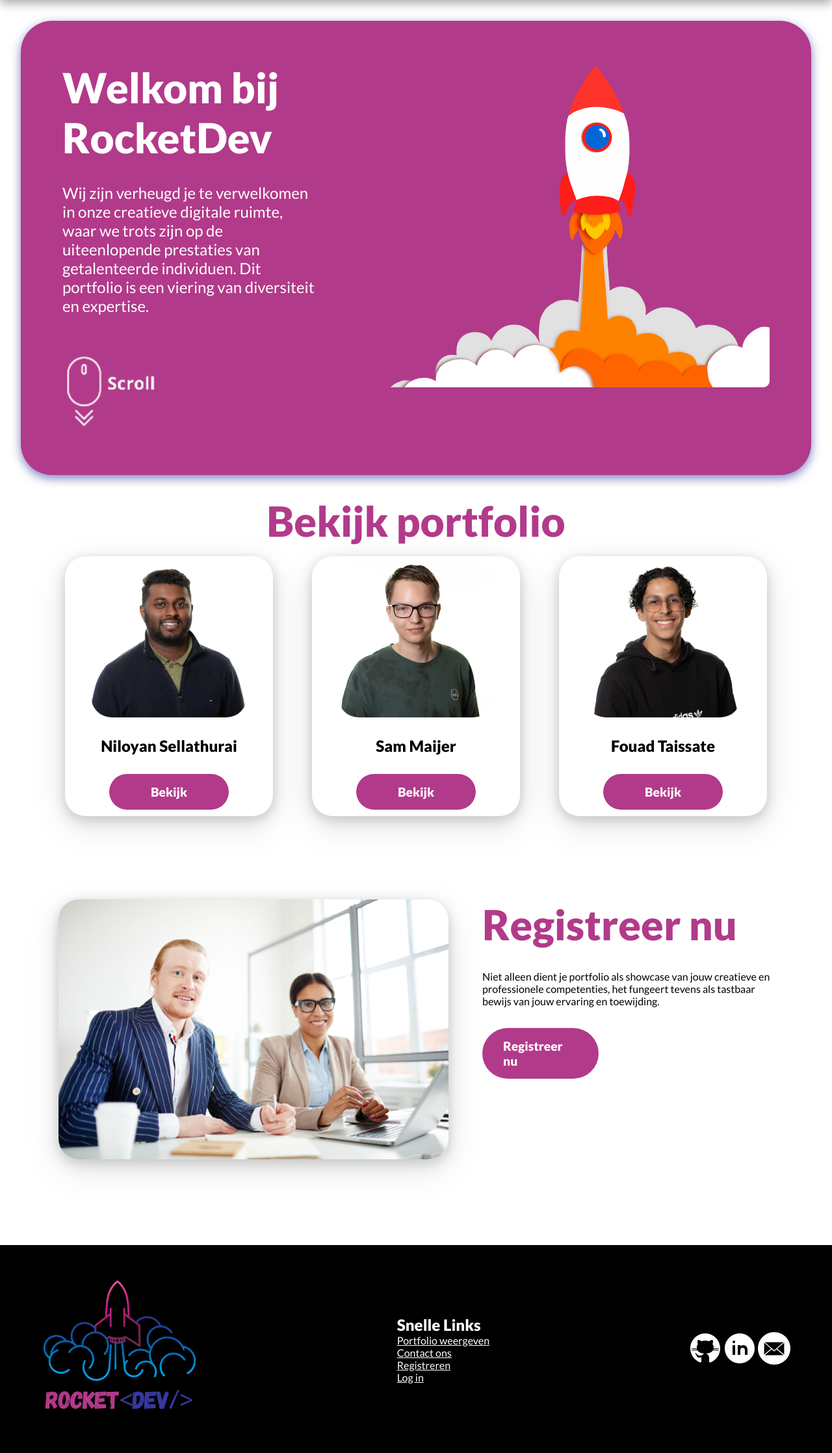
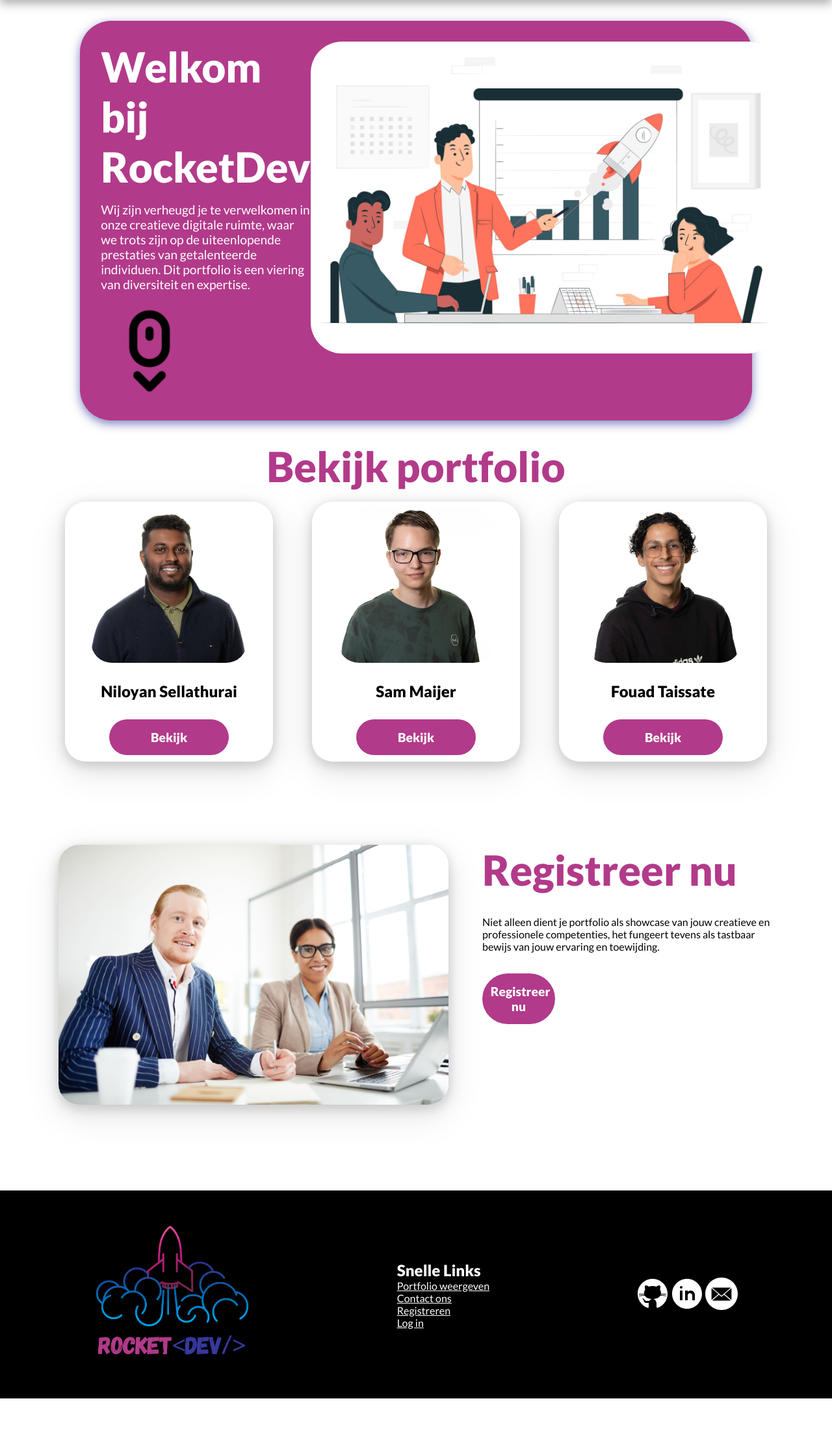
Before and after one commit to sammayer0815/PortfolioApp, a PHP site: page / in a window 1280 px wide. Shown: the part 128-2364 px from the top of the page at 65% size. After the commit the page ends 2280 px from the top, so only its background shows below. Run offline with PHP 8.4, Linux system fonts and the light colour scheme.

Commit message:
Did change some front-end work for homepage

```diff
--- a/public/css/style.css
+++ b/public/css/style.css
@@ -1,3 +1,5 @@
+@import "./footer.css";
+
 * {
   margin: 0;
   padding: 0;
@@ -13,14 +15,9 @@ html {
   height: 7rem;
 }
 
-.logo-footer {
-  height: 15rem;
-}
-
 body {
   display: grid;
-  grid-template-rows: repeat(3, 8rem, 25rem, 12rem);
-  height: 100vh;
+  grid-template-rows: repeat(1, 1fr);
 }
 
 header {
@@ -68,8 +65,7 @@ nav li a {
   font-weight: bold;
 }
 
-.home-container {
-  /* height: 150vh; */
+main {
   padding: 2rem;
 }
 
@@ -80,19 +76,25 @@ nav li a {
 
 .hero {
   display: flex;
-  justify-content: center;
+  justify-content: space-around;
   background-color: #b23a8a;
   border-radius: 3rem;
-  padding: 4rem;
-  font-size: 1.5rem;
+  padding: 2rem;
+  font-size: 1.2rem;
   box-shadow: #37399fa4 0px 5px 15px;
+  width: 85%;
+}
+
+.hero-img {
+  height: 30rem;
+  border-radius: 3rem;
 }
 
 .hero-text {
-  width: 70%;
+  width: 40%;
   display: flex;
   flex-direction: column;
-  gap: 2rem;
+  gap: 1rem;
   color: white;
 }
 
@@ -149,34 +151,6 @@ main h1 {
   border-radius: 2rem;
 }
 
-footer {
-  display: flex;
-  gap: 20%;
-  justify-content: space-around;
-  align-items: center;
-  flex-wrap: wrap;
-  flex-basis: 1;
-  padding: 2rem;
-  background-color: black;
-  color: white;
-  height: 20rem;
-  text-decoration: none;
-}
-
-footer ul {
-  list-style: none;
-}
-
-footer a {
-  color: white;
-}
-
-.icons {
-  color: white;
-  fill: white;
-  align-items: center;
-}
-
 .register {
   display: flex;
   justify-content: space-around;
@@ -207,13 +181,15 @@ footer a {
 
 .cta-register {
   background-color: #b23a8a;
-  padding: 1rem 2rem;
+  padding: 1rem 0.8rem;
   font-size: 1.2rem;
   border-radius: 20rem;
   text-decoration: none;
   color: white;
   font-weight: bold;
-  width: 40%;
+  width: 25%;
+  text-align: center;
+  cursor: pointer;
 }
 
 .portfolio-project-container {
--- a/views/index.view.php
+++ b/views/index.view.php
@@ -4,7 +4,7 @@
 
 <body>
    <?php include "partials/header.php" ?>
-   <main class="home-container">
+   <main>
         <div class="hero--container">
             <section class="hero">
             <div class="hero-text">
@@ -13,11 +13,10 @@
                     waar we trots zijn op de uiteenlopende prestaties van getalenteerde individuen.
                     Dit portfolio is een viering van diversiteit en expertise.
                 </p>
-                <img width="150" height="150" src="/public/images/Scroll.png" alt="mouse" />
-
+                <img width="150" height="150" src="/public/images/scroll-down.png" alt="mouse" />
             </div>
             <div class="hero-image">
-                <img src="/public/images/hero-img.png" alt="rocket image" class="hero-img">
+                <img src="/public/images/rocket-hero.jpg" alt="rocket image" class="hero-img">
             </div>
         </section>
         </div>
--- a/views/partials/header.php
+++ b/views/partials/header.php
@@ -1,6 +1,6 @@
 <header>
     <div class="logo">
-        <img src="/public/images/logo.png" alt="logo" class="logo-img">
+       <a href="/"><img src="/public/images/logo.png" alt="logo" class="logo-img"></a>
     </div>
     <nav>
         <div class="menulist">
```
Also changed, not shown: public/css/footer.css (added, +30 -0 lines), public/images/Scroll.png (deleted), public/images/hero-img.png (deleted), public/images/rocket-hero.jpg (added), public/images/scroll-down.png (added).
